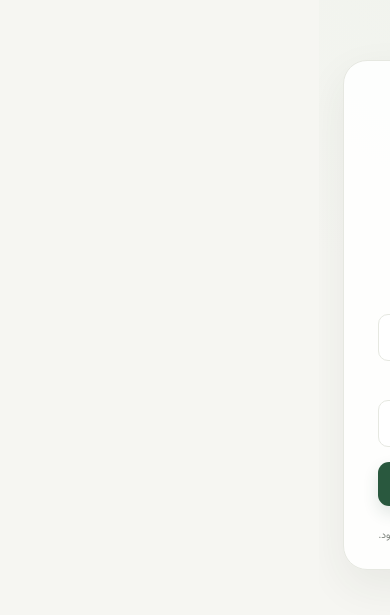
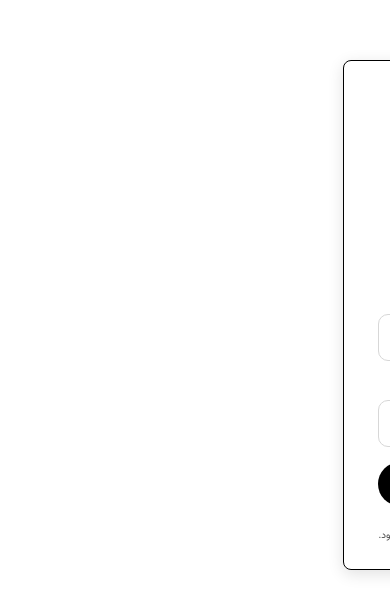
Before and after one commit to RakhavanM/kharj-negar, a React (Vite) app: page / in a window 390 px wide. Shown: the part 107-722 px from the top of the page. Built offline with nearby package versions, Linux system fonts and the light colour scheme.

Commit message:
feat: add Uber-inspired visual direction

```diff
--- a/src/main.jsx
+++ b/src/main.jsx
@@ -105,12 +105,13 @@
     window.setTimeout(() => setToast(null), 2800);
   };
 
+  const visibleExpenses = previewMode ? PREVIEW_EXPENSES : expenses;
+  const filteredExpenses = useMemo(() => sortExpenses(filterExpenses(visibleExpenses, { month: selectedMonth, ...filters })), [visibleExpenses, selectedMonth, filters]);
+  const summary = useMemo(() => getMonthSummary(visibleExpenses, selectedMonth, filters), [visibleExpenses, selectedMonth, filters]);
+
   if (!session) return <LoginScreen onLogin={(person) => setSession({ person, loggedAt: Date.now() })} />;
 
   const monthOptions = getMonthOptions(selectedMonth);
-  const visibleExpenses = previewMode ? PREVIEW_EXPENSES : expenses;
-  const filteredExpenses = useMemo(() => sortExpenses(filterExpenses(visibleExpenses, { month: selectedMonth, ...filters })), [visibleExpenses, selectedMonth, filters]);
-  const summary = useMemo(() => getMonthSummary(visibleExpenses, selectedMonth, filters), [visibleExpenses, selectedMonth, filters]);
 
   const openAdd = () => { setEditingExpense(null); setFormOpen(true); };
   const openEdit = (expense) => { setEditingExpense(expense); setFormOpen(true); };
--- a/src/styles.css
+++ b/src/styles.css
@@ -2,28 +2,28 @@
 
 :root {
   font-family: 'Vazirmatn', Vazirmatn, system-ui, -apple-system, BlinkMacSystemFont, 'Segoe UI', sans-serif;
-  color: #202520;
-  background: #f6f6f2;
+  color: #000;
+  background: #fff;
   font-synthesis: none;
   text-rendering: optimizeLegibility;
-  --canvas: #f6f6f2;
-  --surface: #ffffff;
-  --surface-soft: #f0f1ec;
-  --ink: #202520;
-  --muted: #7d837c;
-  --line: #e6e8e1;
-  --line-strong: #d9ddd3;
-  --accent: #29583e;
-  --accent-strong: #1f4932;
-  --accent-soft: #e6eee7;
-  --blue: #5483b1;
-  --blue-soft: #e6eef7;
-  --green: #6c9b75;
-  --green-soft: #e6f1e8;
-  --shadow: 0 16px 44px rgba(37, 50, 38, .07);
-  --radius-lg: 22px;
-  --radius-md: 14px;
-  --radius-sm: 10px;
+  --canvas: #fff;
+  --surface: #fff;
+  --surface-soft: #efefef;
+  --ink: #000;
+  --muted: #4b4b4b;
+  --line: #d7d7d7;
+  --line-strong: #000;
+  --accent: #000;
+  --accent-strong: #2d2d2d;
+  --accent-soft: #efefef;
+  --blue: #000;
+  --blue-soft: #efefef;
+  --green: #000;
+  --green-soft: #efefef;
+  --shadow: 0 4px 16px rgba(0, 0, 0, .12);
+  --radius-lg: 8px;
+  --radius-md: 8px;
+  --radius-sm: 8px;
 }
 
 * { box-sizing: border-box; }
@@ -31,20 +31,20 @@
 body { margin: 0; min-width: 320px; min-height: 100vh; background: var(--canvas); }
 button, input, select, textarea { font: inherit; }
 button { border: 0; cursor: pointer; }
-button:focus-visible, input:focus-visible, select:focus-visible, textarea:focus-visible { outline: 3px solid rgba(41, 88, 62, .22); outline-offset: 2px; }
+button:focus-visible, input:focus-visible, select:focus-visible, textarea:focus-visible { outline: 3px solid rgba(0, 0, 0, .24); outline-offset: 2px; }
 
 .app-shell { min-height: 100vh; padding-bottom: 32px; }
-.topbar { height: 76px; border-bottom: 1px solid var(--line); display: flex; align-items: center; justify-content: space-between; padding: 0 max(26px, calc((100vw - 1180px) / 2)); background: rgba(246, 246, 242, .9); }
+.topbar { height: 76px; border-bottom: 1px solid #000; display: flex; align-items: center; justify-content: space-between; padding: 0 max(26px, calc((100vw - 1180px) / 2)); background: #fff; }
 .brand-lockup, .topbar-actions, .profile-button, .month-selector, .toolbar-actions, .card-kicker, .total-card-foot, .person-card-head, .panel-heading, .text-button, .filter-button, .filter-head, .search-field, .modal-head, .modal-actions, .insight-strip, .login-hint { display: flex; align-items: center; }
 .brand-lockup { gap: 10px; }
-.brand-mark { width: 38px; height: 38px; border-radius: 12px; display: grid; place-items: center; color: #f8faf6; background: var(--accent); font-size: 19px; font-weight: 700; box-shadow: 0 6px 14px rgba(41, 88, 62, .16); }
-.brand-mark.large { width: 62px; height: 62px; border-radius: 19px; font-size: 29px; margin: 0 auto 18px; }
+.brand-mark { width: 38px; height: 38px; border-radius: 50%; display: grid; place-items: center; color: #fff; background: #000; font-size: 19px; font-weight: 700; }
+.brand-mark.large { width: 62px; height: 62px; border-radius: 50%; font-size: 29px; margin: 0 auto 18px; }
 .brand-lockup strong { display: block; color: var(--ink); font-size: 15px; line-height: 1.3; }
 .brand-lockup small { display: block; color: var(--muted); font-size: 10px; margin-top: 1px; }
 .topbar-actions { gap: 18px; }
-.prototype-chip { font-size: 11px; color: #8b6840; background: #f6eddf; padding: 6px 10px; border-radius: 20px; }
+.prototype-chip { font-size: 11px; color: #000; background: #efefef; padding: 6px 12px; border-radius: 999px; }
 .profile-button { gap: 8px; color: var(--muted); background: transparent; padding: 4px; }
-.profile-button span { width: 32px; height: 32px; border-radius: 50%; display: grid; place-items: center; color: var(--accent); background: var(--accent-soft); font-size: 14px; font-weight: 600; }
+.profile-button span { width: 32px; height: 32px; border-radius: 50%; display: grid; place-items: center; color: #fff; background: #000; font-size: 14px; font-weight: 600; }
 
 .page-content { width: min(1180px, calc(100% - 52px)); margin: 0 auto; }
 .welcome-row { display: flex; align-items: flex-end; justify-content: space-between; gap: 24px; padding: 55px 0 29px; }
@@ -54,48 +54,48 @@
 h1 span { color: #c79251; }
 h2 { font-size: 17px; line-height: 1.5; letter-spacing: -.25px; margin: 0; }
 .muted { color: var(--muted); font-size: 13px; line-height: 1.9; margin: 0; }
-.primary-button, .secondary-button, .filter-button { min-height: 44px; display: inline-flex; align-items: center; justify-content: center; gap: 9px; border-radius: 11px; padding: 0 17px; transition: transform .18s ease, background .18s ease, border-color .18s ease; }
-.primary-button { color: #fff; background: var(--accent); font-weight: 600; box-shadow: 0 7px 16px rgba(41, 88, 62, .14); }
-.primary-button:hover { background: var(--accent-strong); transform: translateY(-1px); }
+.primary-button, .secondary-button, .filter-button { min-height: 44px; display: inline-flex; align-items: center; justify-content: center; gap: 9px; border-radius: 999px; padding: 0 17px; transition: transform .18s ease, background .18s ease, border-color .18s ease; }
+.primary-button { color: #fff; background: #000; font-weight: 600; box-shadow: none; }
+.primary-button:hover { background: #2d2d2d; transform: translateY(-1px); }
 .primary-button.full { width: 100%; }
-.secondary-button { color: var(--ink); background: var(--surface-soft); }
+.secondary-button { color: var(--ink); background: #efefef; }
 .secondary-button:hover { background: #e7e9e3; }
-.prototype-note { display: flex; align-items: center; gap: 9px; color: #777e76; font-size: 11px; line-height: 1.8; background: #eeefe9; border: 1px solid #e3e5dc; border-radius: var(--radius-sm); padding: 10px 13px; margin-bottom: 25px; }
-.prototype-note svg { flex: 0 0 auto; color: #9b794e; }
+.prototype-note { display: flex; align-items: center; gap: 9px; color: #4b4b4b; font-size: 11px; line-height: 1.8; background: #efefef; border: 0; border-radius: 999px; padding: 10px 15px; margin-bottom: 25px; }
+.prototype-note svg { flex: 0 0 auto; color: #000; }
 .prototype-note button { margin-right: auto; color: var(--accent); background: transparent; font-size: 10px; white-space: nowrap; padding: 3px 4px; }
 
 .month-toolbar { display: flex; justify-content: space-between; align-items: center; margin-bottom: 16px; }
-.month-selector { min-width: 176px; gap: 9px; color: var(--accent); background: transparent; }
+.month-selector { min-width: 176px; gap: 9px; color: #000; background: transparent; }
 .month-selector select { appearance: none; border: 0; background: transparent; color: var(--ink); cursor: pointer; font-weight: 600; font-size: 14px; padding: 6px 0; outline: none; }
 .month-selector svg:last-child { transform: rotate(90deg); color: var(--muted); pointer-events: none; }
 .toolbar-actions { gap: 10px; }
-.filter-button { min-height: 38px; color: var(--muted); border: 1px solid var(--line); background: transparent; padding: 0 13px; font-size: 12px; }
-.filter-button:hover, .filter-button.has-filter { color: var(--accent); border-color: #b4c9b8; background: var(--accent-soft); }
-.mobile-add { display: none; width: 40px; height: 40px; border-radius: 11px; color: #fff; background: var(--accent); }
+.filter-button { min-height: 38px; color: #000; border: 0; background: #efefef; padding: 0 15px; font-size: 12px; }
+.filter-button:hover, .filter-button.has-filter { color: #fff; border-color: #000; background: #000; }
+.mobile-add { display: none; width: 40px; height: 40px; border-radius: 50%; color: #fff; background: #000; }
 
 .summary-grid { display: grid; grid-template-columns: 1.4fr 1fr 1fr; gap: 13px; margin-bottom: 42px; }
-.total-card, .person-card, .panel { border: 1px solid var(--line); background: var(--surface); border-radius: var(--radius-lg); }
-.total-card { color: #f7faf6; min-height: 176px; background: var(--accent); border-color: var(--accent); padding: 23px 25px 19px; position: relative; overflow: hidden; box-shadow: 0 12px 25px rgba(41, 88, 62, .12); }
-.total-card::after { content: ''; width: 170px; height: 170px; border: 1px solid rgba(255,255,255,.09); border-radius: 50%; position: absolute; left: -52px; bottom: -86px; box-shadow: 0 0 0 20px rgba(255,255,255,.03), 0 0 0 42px rgba(255,255,255,.025); }
+.total-card, .person-card, .panel { border: 1px solid #000; background: var(--surface); border-radius: var(--radius-lg); }
+.total-card { color: #fff; min-height: 176px; background: #000; border-color: #000; padding: 23px 25px 19px; position: relative; overflow: hidden; box-shadow: none; }
+.total-card::after { content: ''; width: 170px; height: 170px; border: 1px solid rgba(255,255,255,.25); border-radius: 50%; position: absolute; left: -52px; bottom: -86px; box-shadow: 0 0 0 20px rgba(255,255,255,.07), 0 0 0 42px rgba(255,255,255,.04); }
 .card-kicker { gap: 8px; color: rgba(255,255,255,.76); font-size: 12px; position: relative; z-index: 1; }
-.kicker-dot { display: inline-block; width: 6px; height: 6px; border-radius: 50%; background: #d5a863; }
+.kicker-dot { display: inline-block; width: 6px; height: 6px; border-radius: 50%; background: #fff; }
 .total-card > strong { display: inline-block; font-size: clamp(27px, 3vw, 37px); line-height: 1; letter-spacing: -1.4px; margin-top: 26px; position: relative; z-index: 1; }
 .card-unit { display: inline-block; color: var(--muted); font-size: 11px; margin-right: 6px; }
 .total-card .card-unit { color: rgba(255,255,255,.7); position: relative; z-index: 1; }
 .total-card-foot { justify-content: space-between; gap: 12px; color: rgba(255,255,255,.63); font-size: 10px; position: absolute; bottom: 19px; right: 25px; left: 25px; z-index: 1; }
-.trend { color: #cce2cf; }
+.trend { color: #fff; }
 .person-card { min-height: 176px; padding: 22px 21px 18px; }
 .person-card-head { gap: 8px; color: var(--ink); font-size: 13px; }
 .avatar { width: 29px; height: 29px; display: grid; place-items: center; border-radius: 9px; font-size: 12px; font-weight: 600; }
-.avatar.blue { color: var(--blue); background: var(--blue-soft); }
-.avatar.green { color: var(--green); background: var(--green-soft); }
+.avatar.blue { color: #fff; background: #000; }
+.avatar.green { color: #000; background: #efefef; }
 .person-percent { margin-right: auto; color: var(--muted); font-size: 11px; }
 .person-card > strong { display: inline-block; font-size: 25px; letter-spacing: -.8px; margin-top: 26px; }
 .person-card .card-unit { margin-right: 5px; }
 .progress-track { height: 5px; background: #edf0eb; border-radius: 10px; margin-top: 20px; overflow: hidden; }
 .progress-track span, .category-bar span { display: block; height: 100%; border-radius: inherit; transition: width .3s ease; }
-.progress-track span.blue { background: var(--blue); }
-.progress-track span.green { background: var(--green); }
+.progress-track span.blue { background: #000; }
+.progress-track span.green { background: #888; }
 
 .section-tabs { display: flex; gap: 23px; border-bottom: 1px solid var(--line); margin-bottom: 23px; }
 .section-tabs button { color: var(--muted); background: transparent; padding: 0 2px 13px; border-bottom: 2px solid transparent; font-size: 13px; }
@@ -111,12 +111,12 @@
 .text-button svg { transform: rotate(180deg); }
 .category-list, .recent-list { display: flex; flex-direction: column; gap: 20px; }
 .category-row { display: grid; grid-template-columns: 31px minmax(0, 1fr) auto; align-items: center; gap: 11px; }
-.category-icon, .expense-category-icon { width: 31px; height: 31px; display: grid; place-items: center; color: var(--accent); background: var(--accent-soft); border-radius: 9px; font-size: 15px; }
+.category-icon, .expense-category-icon { width: 31px; height: 31px; display: grid; place-items: center; color: #000; background: #efefef; border-radius: 50%; font-size: 15px; }
 .category-meta > div:first-child { display: flex; justify-content: space-between; gap: 10px; margin-bottom: 7px; }
 .category-meta strong { font-size: 12px; font-weight: 500; }
 .category-meta > div:first-child span { color: var(--muted); font-size: 10px; }
 .category-bar { height: 5px; background: #edf0eb; border-radius: 10px; overflow: hidden; }
-.category-bar span { background: var(--accent); }
+.category-bar span { background: #000; }
 .category-row > b { color: var(--muted); font-size: 11px; font-weight: 500; white-space: nowrap; }
 .category-row > b::after { content: ' تومان'; font-size: 9px; margin-right: 3px; }
 .expense-row { display: grid; grid-template-columns: 33px minmax(0, 1fr) auto auto auto; align-items: center; gap: 11px; min-width: 0; }
@@ -125,20 +125,20 @@
 .expense-info span { color: var(--muted); font-size: 10px; white-space: nowrap; }
 .expense-person { display: flex; align-items: center; gap: 5px; color: var(--muted); font-size: 10px; white-space: nowrap; }
 .person-mini { width: 6px; height: 6px; border-radius: 50%; }
-.person-mini.blue { background: var(--blue); }
-.person-mini.green { background: var(--green); }
+.person-mini.blue { background: #000; }
+.person-mini.green { background: #888; }
 .expense-amount { color: var(--ink); font-size: 11px; font-weight: 600; white-space: nowrap; }
 .expense-amount small { color: var(--muted); font-size: 9px; font-weight: 400; }
 .row-actions { display: flex; gap: 2px; opacity: 0; transition: opacity .18s ease; }
 .expense-row:hover .row-actions, .expense-row:focus-within .row-actions { opacity: 1; }
 .row-actions button, .modal-head > button, .filter-head button { display: grid; place-items: center; width: 30px; height: 30px; color: var(--muted); background: transparent; border-radius: 8px; }
-.row-actions button:hover { color: var(--accent); background: var(--accent-soft); }
+.row-actions button:hover { color: #fff; background: #000; }
 .row-actions button:last-child:hover { color: #a05b56; background: #f7e9e6; }
-.insight-strip { gap: 13px; color: var(--ink); border: 1px solid #eee5d9; background: #fbf6ef; border-radius: var(--radius-md); padding: 15px 18px; margin-top: 13px; }
-.insight-mark { width: 30px; height: 30px; display: grid; place-items: center; border-radius: 50%; color: #ad7740; background: #f5e7d4; }
+.insight-strip { gap: 13px; color: var(--ink); border: 1px solid #000; background: #fff; border-radius: var(--radius-md); padding: 15px 18px; margin-top: 13px; }
+.insight-mark { width: 30px; height: 30px; display: grid; place-items: center; border-radius: 50%; color: #fff; background: #000; }
 .insight-strip strong { font-size: 12px; }
 .insight-strip p { color: var(--muted); font-size: 11px; margin: 3px 0 0; }
-.insight-value { margin-right: auto; color: #ad7740; font-size: 19px; font-weight: 600; }
+
 .result-count { color: var(--muted); font-size: 11px; }
 .expenses-panel { margin-bottom: 24px; }
 .expenses-table { display: flex; flex-direction: column; gap: 2px; }
@@ -148,7 +148,7 @@
 .empty-state span { color: #a2b3a4; font-size: 29px; }
 .empty-state p { margin: 0; font-size: 12px; }
 
-.filter-panel { padding: 17px; border: 1px solid #dbe3dc; background: #fbfdf9; border-radius: var(--radius-md); margin-bottom: 17px; box-shadow: var(--shadow); }
+.filter-panel { padding: 17px; border: 1px solid #000; background: #fff; border-radius: var(--radius-md); margin-bottom: 17px; box-shadow: var(--shadow); }
 .filter-head { justify-content: space-between; margin-bottom: 13px; font-size: 13px; }
 .filter-head button { width: 27px; height: 27px; }
 .search-field { gap: 8px; min-height: 42px; color: var(--muted); border: 1px solid var(--line); background: #fff; border-radius: 10px; padding: 0 11px; }
@@ -168,8 +168,8 @@
 .expense-form textarea { resize: vertical; min-height: 80px; padding-top: 11px; padding-bottom: 11px; }
 .form-two-col { display: grid; grid-template-columns: 1fr 1fr; gap: 12px; }
 .label-hint, .amount-field > span { color: var(--muted); font-size: 10px; margin-right: 4px; }
-.amount-field > div { display: flex; align-items: center; border: 1px solid #b7cabb; background: #fbfdfb; border-radius: 11px; padding-left: 12px; overflow: hidden; }
-.amount-field > div:focus-within { outline: 3px solid rgba(41, 88, 62, .14); }
+.amount-field > div { display: flex; align-items: center; border: 1px solid #000; background: #fff; border-radius: 8px; padding-left: 12px; overflow: hidden; }
+.amount-field > div:focus-within { outline: 3px solid rgba(0, 0, 0, .14); }
 .amount-field input { min-width: 0; flex: 1; border: 0; background: transparent; outline: 0; min-height: 52px; color: var(--accent); font-size: 24px; font-weight: 600; letter-spacing: .5px; padding: 0 13px; }
 .amount-field b { color: var(--muted); font-size: 10px; font-weight: 500; white-space: nowrap; }
 .amount-field small { color: var(--muted); font-size: 10px; margin-top: -2px; }
@@ -177,10 +177,10 @@
 .modal-actions { justify-content: flex-end; gap: 9px; margin-top: 5px; }
 
 .toast { position: fixed; z-index: 60; left: 50%; bottom: 27px; transform: translateX(-50%); color: #fff; background: var(--accent); border-radius: 11px; padding: 11px 17px; font-size: 12px; box-shadow: var(--shadow); }
-.toast.info { background: #5d6b61; }
+.toast.info { background: #4b4b4b; }
 
-.login-page { min-height: 100vh; display: grid; place-items: center; padding: 24px; background: radial-gradient(circle at 50% 0%, #eef2eb 0, #f6f6f2 47%); }
-.login-card { width: min(100%, 400px); text-align: center; border: 1px solid var(--line); border-radius: 24px; background: rgba(255,255,255,.88); box-shadow: var(--shadow); padding: 38px 34px 25px; }
+.login-page { min-height: 100vh; display: grid; place-items: center; padding: 24px; background: #fff; }
+.login-card { width: min(100%, 400px); text-align: center; border: 1px solid #000; border-radius: 8px; background: #fff; box-shadow: var(--shadow); padding: 38px 34px 25px; }
 .login-brand h1 { margin-bottom: 5px; }
 .login-form { text-align: right; display: flex; flex-direction: column; gap: 15px; margin-top: 30px; }
 .login-form input { min-height: 47px; }
@@ -227,7 +227,7 @@
   .bottom-nav button { min-height: 52px; display: flex; flex-direction: column; align-items: center; justify-content: center; gap: 3px; color: #a3aaa3; background: transparent; font-size: 10px; }
   .bottom-nav button.active { color: var(--accent); font-weight: 600; }
   .bottom-nav .bottom-add { position: relative; color: var(--accent); }
-  .bottom-add span { width: 45px; height: 45px; display: grid; place-items: center; color: #fff; background: var(--accent); border: 4px solid #fff; border-radius: 50%; box-shadow: 0 5px 15px rgba(41, 88, 62, .25); margin-top: -27px; }
+  .bottom-add span { width: 45px; height: 45px; display: grid; place-items: center; color: #fff; background: #000; border: 4px solid #fff; border-radius: 50%; box-shadow: 0 2px 8px rgba(0,0,0,.16); margin-top: -27px; }
   .bottom-add label { font-size: 10px; }
 }
 @media (max-width: 420px) {
```
Also changed, not shown: 1 other file (tests, documents, lock files or other folders).
